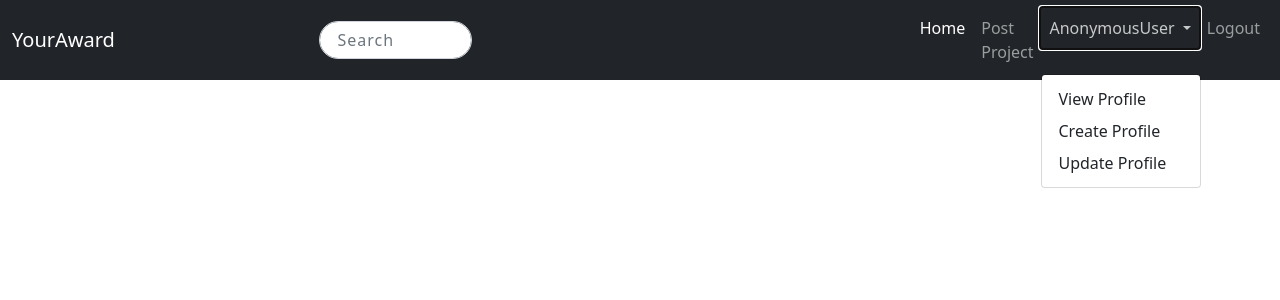
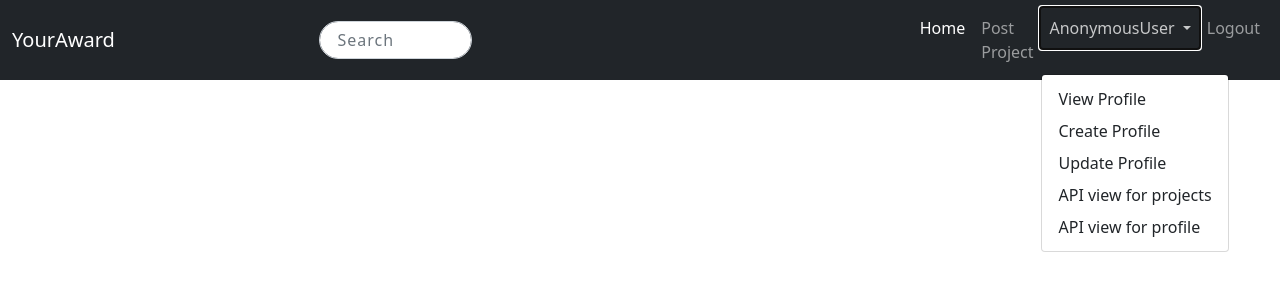
Before and after one commit to AdnanK1/youraward, a Django app: template base/templates/base.html in a window 1280 px wide, after a click that opens the changed part. Shown: the top 300 px of the page. Run offline with Django 4.2, Linux system fonts and the light colour scheme; the template is opened without the code that fills it, so the values that code supplies are empty; some libraries are stand-ins or nearby versions.

Commit message:
Base:added the urls for the apis and put access to them in navbar

```diff
--- a/base/templates/navbar.html
+++ b/base/templates/navbar.html
@@ -25,6 +25,8 @@
             <li><a class="dropdown-item" href="{% url 'profile' user.id %}">View Profile</a></li>
             <li><a class="dropdown-item" href="{% url 'user' %}">Create Profile</a></li>
             <li><a class="dropdown-item" href="{% url 'update-profile' user.id %}">Update Profile</a></li>
+            <li><a class="dropdown-item" href="{% url 'api_project' %}">API view for projects</a></li>
+            <li><a class="dropdown-item" href="{% url 'api_profile' %}">API view for profile</a></li>
           </ul>
         </li>
         <li class="nav-item">
--- a/base/urls.py
+++ b/base/urls.py
@@ -13,6 +13,6 @@ urlpatterns = [
     path('like/<str:pk>',views.likeProject,name='like_project'),
     path('update-room/<str:pk>',views.updateProfile,name='update-profile'),
 
-    path('api/project',views.ProjectList.as_view()),
-    path('api/profile',views.ProfileList.as_view()),
+    path('api/project',views.ProjectList.as_view(),name='api_project'),
+    path('api/profile',views.ProfileList.as_view() ,name='api_profile'),
 ]
```
